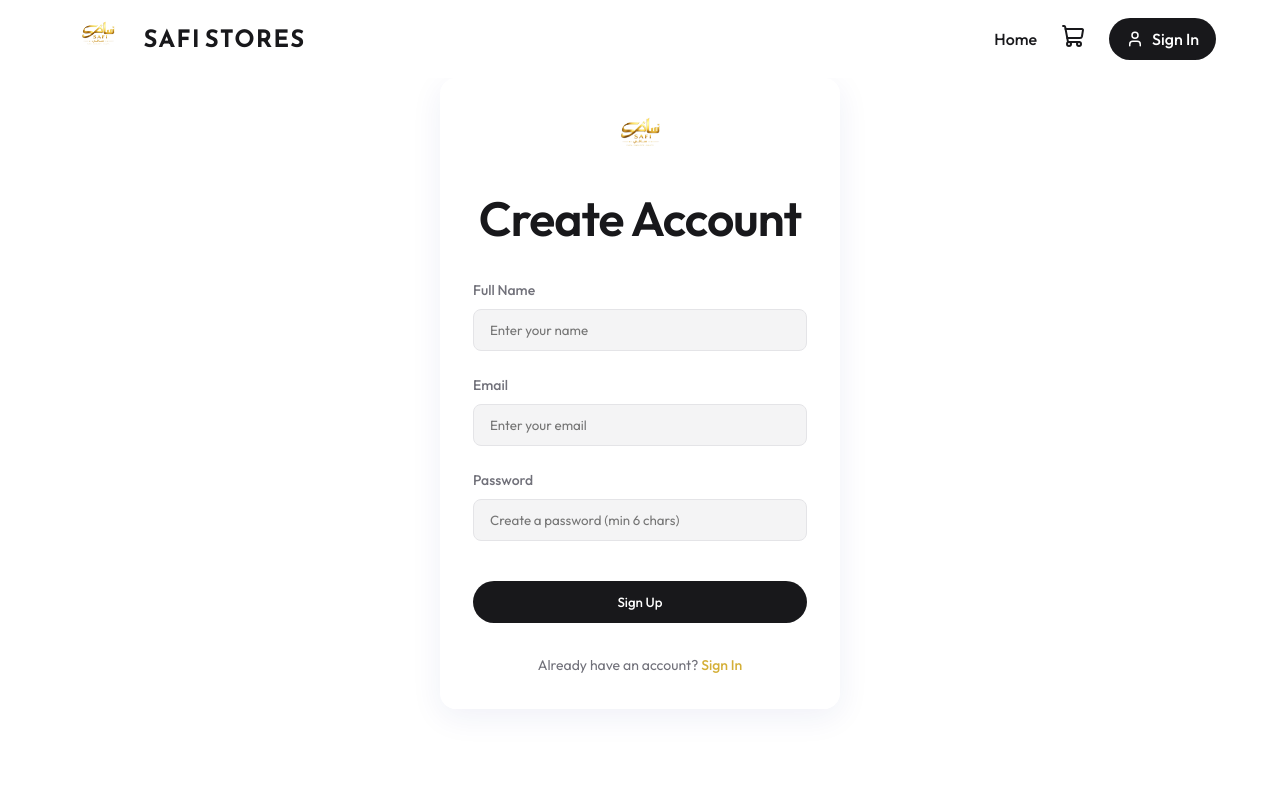
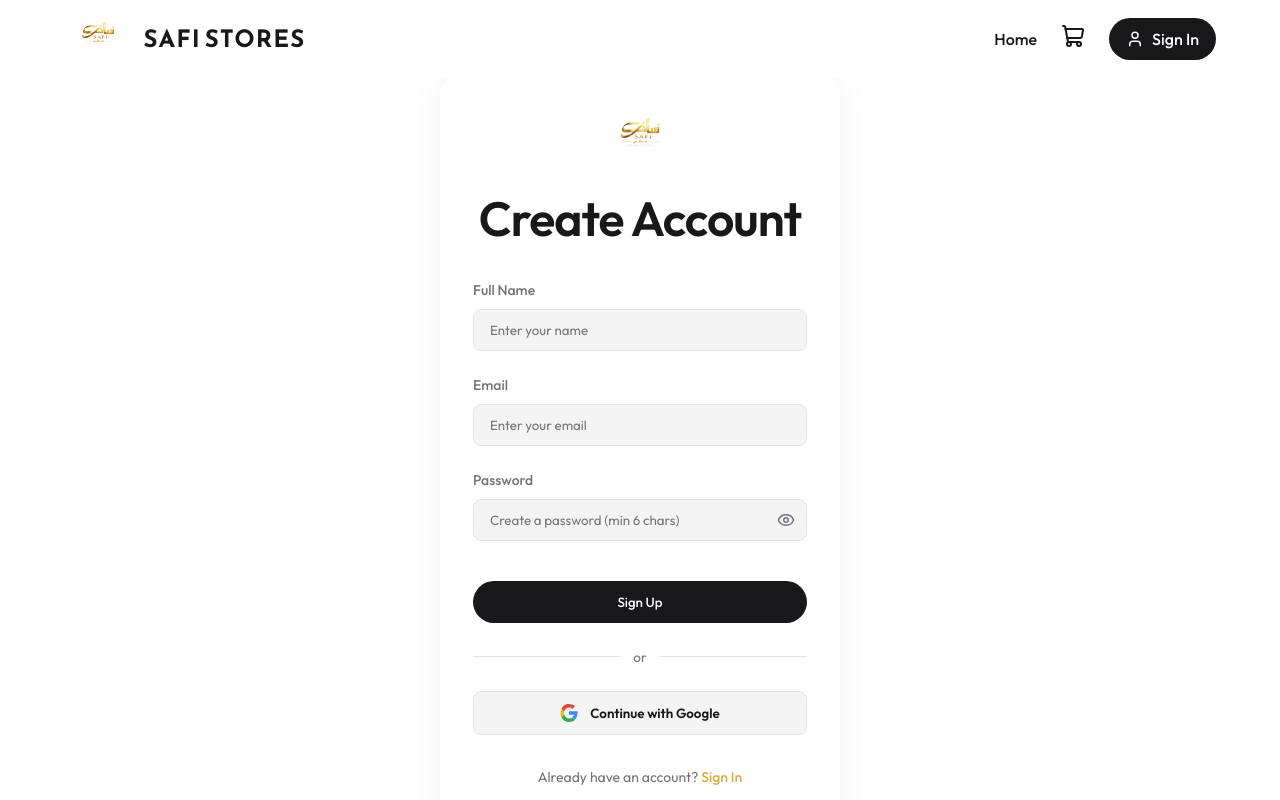
Before and after one commit to safistore/safistores, a React (Vite) app: page /signup in a window 1280 px wide. Shown: the top 800 px of the page. Built offline with nearby package versions, Linux system fonts and the light colour scheme; no server answers.

Commit message:
Add Google sign-in functionality to Signup page

```diff
--- a/src/pages/Signup.jsx
+++ b/src/pages/Signup.jsx
@@ -1,13 +1,15 @@
 import { useState } from 'react';
-import { createUserWithEmailAndPassword } from 'firebase/auth';
-import { auth, db } from '../firebase';
-import { doc, setDoc } from 'firebase/firestore';
+import { createUserWithEmailAndPassword, signInWithPopup } from 'firebase/auth';
+import { auth, db, googleProvider } from '../firebase';
+import { doc, setDoc, getDoc } from 'firebase/firestore';
 import { Link, useNavigate, Navigate } from 'react-router-dom';
+import { Eye, EyeOff } from 'lucide-react';
 
 const Signup = ({ user }) => {
   const [name, setName] = useState('');
   const [email, setEmail] = useState('');
   const [password, setPassword] = useState('');
+  const [showPassword, setShowPassword] = useState(false);
   const [error, setError] = useState('');
   const [loading, setLoading] = useState(false);
   const navigate = useNavigate();
@@ -15,6 +17,32 @@ const Signup = ({ user }) => {
   if (user) {
     return <Navigate to="/" />;
   }
+
+  const handleGoogleSignIn = async () => {
+    setError('');
+    setLoading(true);
+    try {
+      const result = await signInWithPopup(auth, googleProvider);
+      const loggedUser = result.user;
+
+      const userDocRef = doc(db, "users", loggedUser.uid);
+      const userDoc = await getDoc(userDocRef);
+
+      if (!userDoc.exists()) {
+        await setDoc(userDocRef, {
+          name: loggedUser.displayName || loggedUser.email.split('@')[0],
+          email: loggedUser.email.toLowerCase(),
+          role: loggedUser.email.toLowerCase() === 'safeekestore@gmail.com' ? 'admin' : 'user',
+          createdAt: new Date().toISOString()
+        });
+      }
+      navigate('/');
+    } catch (err) {
+      setError(err.message);
+    } finally {
+      setLoading(false);
+    }
+  };
 
   const handleSignup = async (e) => {
     e.preventDefault();
@@ -77,20 +105,75 @@ const Signup = ({ user }) => {
           </div>
           <div className="form-group">
             <label className="form-label">Password</label>
+            <div style={{ position: 'relative', display: 'flex', alignItems: 'center' }}>
               <input
-              type="password"
+                type={showPassword ? "text" : "password"}
                 className="form-input"
                 placeholder="Create a password (min 6 chars)"
                 value={password}
                 onChange={(e) => setPassword(e.target.value)}
                 required
                 minLength="6"
+                style={{ paddingRight: '2.5rem', width: '100%' }}
               />
+              <button
+                type="button"
+                onClick={() => setShowPassword(!showPassword)}
+                style={{
+                  position: 'absolute',
+                  right: '12px',
+                  background: 'none',
+                  border: 'none',
+                  cursor: 'pointer',
+                  color: 'var(--text-secondary)',
+                  display: 'flex',
+                  alignItems: 'center',
+                  padding: 0
+                }}
+              >
+                {showPassword ? <EyeOff size={18} /> : <Eye size={18} />}
+              </button>
+            </div>
           </div>
           <button type="submit" className="btn btn-primary" style={{ width: '100%', marginTop: '1rem' }} disabled={loading}>
             {loading ? 'Creating Account...' : 'Sign Up'}
           </button>
         </form>
+
+        <div style={{ display: 'flex', alignItems: 'center', margin: '1.5rem 0', color: 'var(--text-secondary)' }}>
+          <div style={{ flex: 1, height: '1px', backgroundColor: 'var(--border-color)' }}></div>
+          <span style={{ padding: '0 0.75rem', fontSize: '0.85rem' }}>or</span>
+          <div style={{ flex: 1, height: '1px', backgroundColor: 'var(--border-color)' }}></div>
+        </div>
+
+        <button
+          onClick={handleGoogleSignIn}
+          type="button"
+          className="btn"
+          style={{
+            width: '100%',
+            display: 'flex',
+            alignItems: 'center',
+            justifyContent: 'center',
+            gap: '0.75rem',
+            backgroundColor: 'var(--bg-secondary)',
+            border: '1px solid var(--border-color)',
+            color: 'var(--text-primary)',
+            padding: '0.75rem',
+            borderRadius: '0.5rem',
+            cursor: 'pointer',
+            fontWeight: '600'
+          }}
+          disabled={loading}
+        >
+          <svg width="18" height="18" viewBox="0 0 18 18">
+            <path fill="#4285F4" d="M17.64 9.2c0-.63-.06-1.25-.16-1.84H9v3.47h4.84c-.21 1.12-.84 2.07-1.79 2.7l2.78 2.16c1.63-1.5 2.57-3.71 2.57-6.49z"/>
+            <path fill="#34A853" d="M9 18c2.43 0 4.47-.8 5.96-2.2l-2.78-2.16c-.77.52-1.75.83-2.93.83-2.25 0-4.16-1.52-4.84-3.57H1.53v2.24A9 9 0 0 0 9 18z"/>
+            <path fill="#FBBC05" d="M4.16 10.9a5.39 5.39 0 0 1 0-3.4V5.26H1.53a9 9 0 0 0 0 7.88l2.63-2.24z"/>
+            <path fill="#EA4335" d="M9 3.58c1.32 0 2.5.45 3.44 1.35L15 2.1C13.46.68 11.42 0 9 0 5.48 0 2.45 2.02 1.53 4.96l2.63 2.24c.68-2.05 2.59-3.62 4.84-3.62z"/>
+          </svg>
+          Continue with Google
+        </button>
 
         <p style={{ textAlign: 'center', marginTop: '2rem', fontSize: '0.875rem', color: 'var(--text-secondary)' }}>
           Already have an account? <Link to="/login" style={{ color: 'var(--accent-color)', fontWeight: '500' }}>Sign In</Link>
```
Lines whose indentation alone changed are shown as unchanged.
